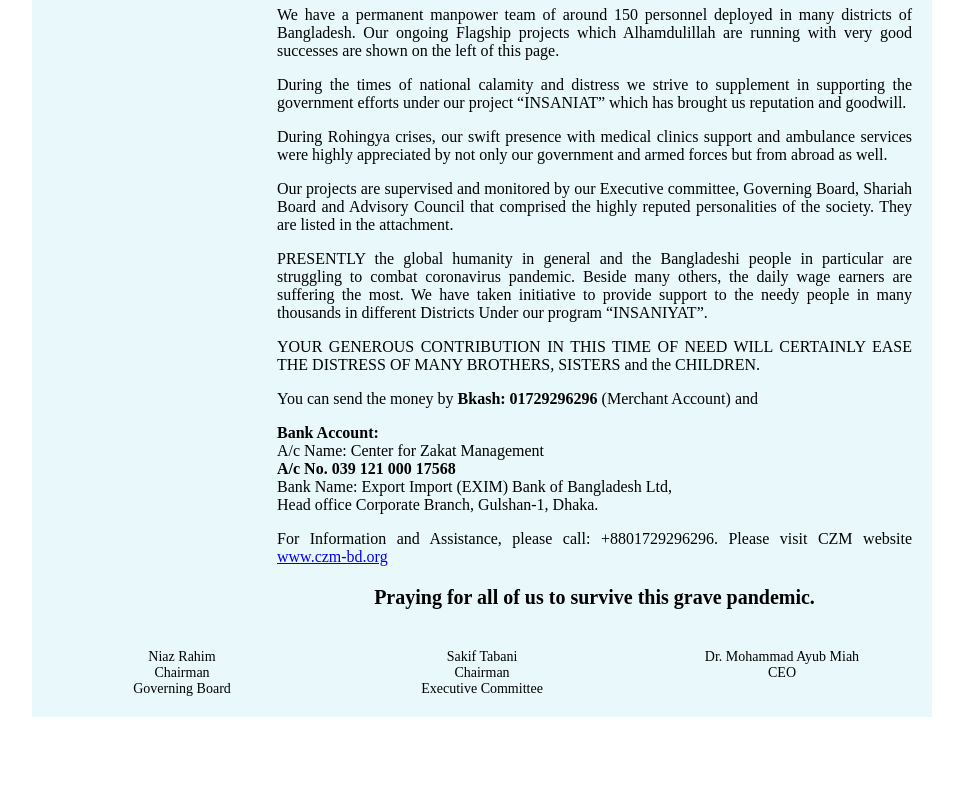
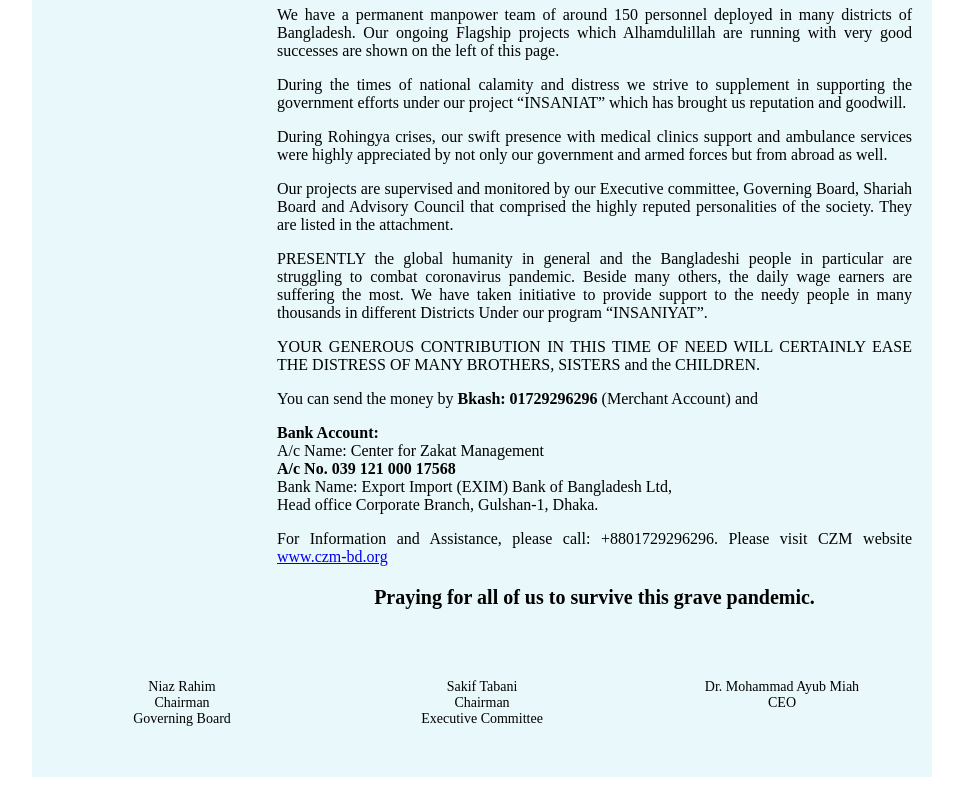
Before and after one commit to thetradecoder/appeal-from-the-czm-for-coronavirus, a plain HTML site: page index.html in a window 1280 px wide. Shown: the part 1036-1821 px from the top of the page, without its empty margins (158-1121 px from the left). Before the commit the page ends 1761 px from the top, so only its background shows below. Drawn offline with Linux system fonts and the light colour scheme.

Commit message:
Update index.html

```diff
--- a/index.html
+++ b/index.html
@@ -30,8 +30,7 @@
 }
 #lsb {
   width: 25%;
-  height:100%;
-    flex-grow:1;
+  flex-grow:1;
 }
 #content {
   width: 75%;
@@ -77,7 +76,7 @@ p {
   width:300px;
   text-align:center;
   font-size:14px;
-  margin: 20px 0;
+  margin: 50px 0;
 }
 
 
```
